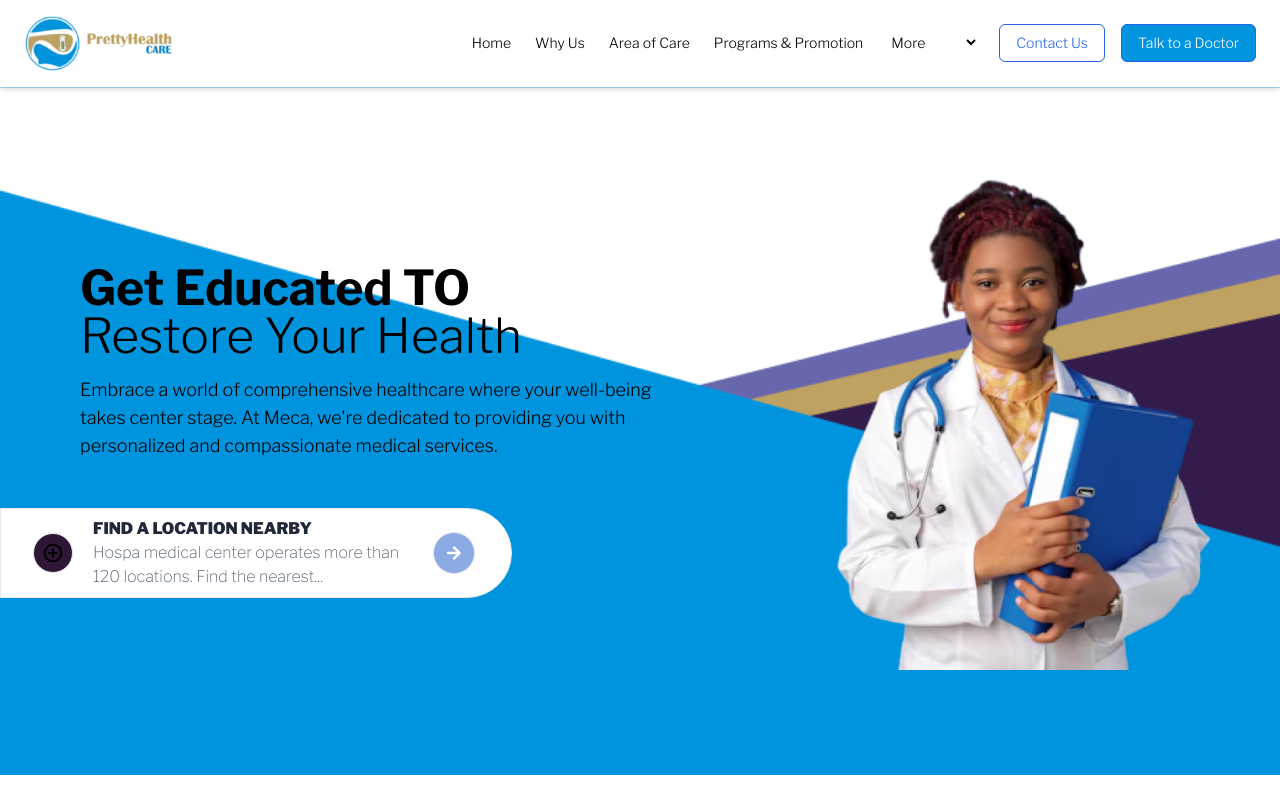
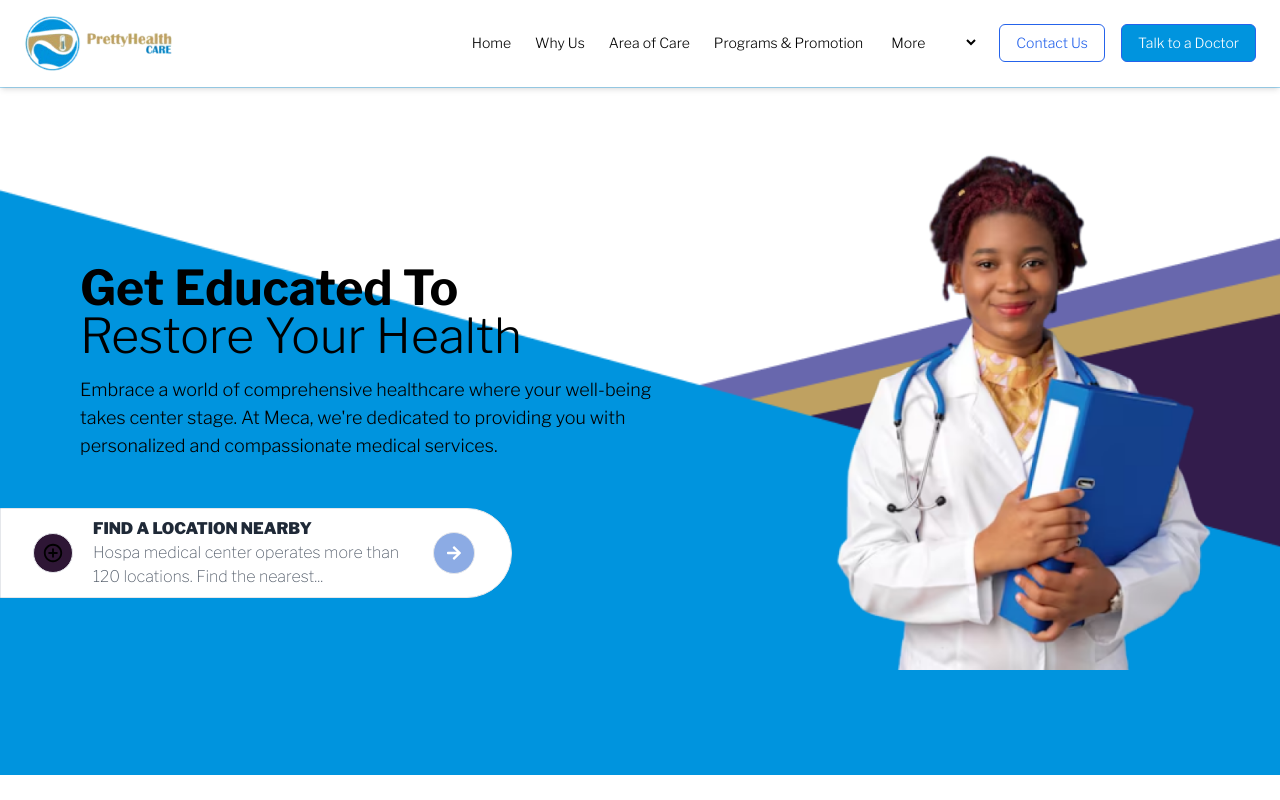
Before and after one commit to Savi1303/ade_healthcare, a Next.js app: page /diagnostics in a window 1280 px wide. Shown: the top 800 px of the page. Built offline with nearby package versions, Linux system fonts and the light colour scheme.

Commit message:
error fix for deployment

```diff
--- a/src/components/Diagnostics/HeroSection.tsx
+++ b/src/components/Diagnostics/HeroSection.tsx
@@ -1,6 +1,6 @@
 'use client'
 import Image from 'next/image';
-import { ArrowRight } from "lucide-react";
+// import { ArrowRight } from "lucide-react";
 import FindLocation from '../general/FindLocation';
 import { useEffect, useRef, useState } from "react";
 
@@ -45,7 +45,7 @@ const HeroSection = () => {
         <div className="basis-full md:basis-3/5 flex flex-col justify-center">
           <div className="px-6 md:px-12 lg:px-16 xl:px-20 space-y-4 mb-12">
             <div>
-              <h1 className="font-bold text-3xl md:text-4xl lg:text-5xl">Get Educated TO</h1>
+              <h1 className="font-bold text-3xl md:text-4xl lg:text-5xl">Get Educated To</h1>
               <h1 className="text-3xl md:text-4xl lg:text-5xl font-light">Restore Your Health</h1>
             </div>
             <p className="text-base md:text-lg">
@@ -60,7 +60,7 @@ const HeroSection = () => {
             alt="Cardiology"
             width={500}
             height={500}
-            className="w-full max-w-[400px] mb-[25px]"
+            className="w-full w-h-[120%] h-full max-w-[400px] mb-[25px]"
           />
         </div>
       </div>
--- a/src/components/school_health/HeroSection.tsx
+++ b/src/components/school_health/HeroSection.tsx
@@ -1,5 +1,5 @@
 'use client'
-import { ArrowRight } from "lucide-react";
+import { FaArrowRight } from 'react-icons/fa';
 import FindLocation from "../general/FindLocation";
 import { useEffect, useRef, useState } from "react";
 
@@ -52,7 +52,7 @@ const HeroSection = () => {
           </p>
           <button className="px-3 py-1 flex items-center gap-2 rounded-full bg-blue-500 hover:bg-blue-600 transition text-white w-fit">
             <div className="flex justify-center items-center bg-white text-blue-500 w-4 h-4 rounded-full">
-              <ArrowRight className="w-2 h-2" />
+              < FaArrowRight className="w-2 h-2" />
             </div>
             <p>Learn More</p>
           </button>
--- a/src/components/school_health/PrioritySection.tsx
+++ b/src/components/school_health/PrioritySection.tsx
@@ -143,7 +143,7 @@ const PrioritySection = () => {
                     <Image src={testimonials[currentTestimonial].image} alt='Doctor standing in front of two talking patients image' className='w-full' />
                     <div className='w-full rounded-xl bg-[#B6B5FF] p-8'>
                         <Image src={boldQuoteImage} alt='Bold Quotes Image' width={75} />
-                        <p className='mt-4'>"{testimonials[currentTestimonial].quote}"</p>
+                        <p className='mt-4'>&quot;{testimonials[currentTestimonial].quote}&quot;</p>
                         <div className='flex gap-3 items-center mt-14'>
                             <Image src={testimonials[currentTestimonial].avatar} alt='Avatar Image' width={55} />
                             <div className='space-y-1'>
```
